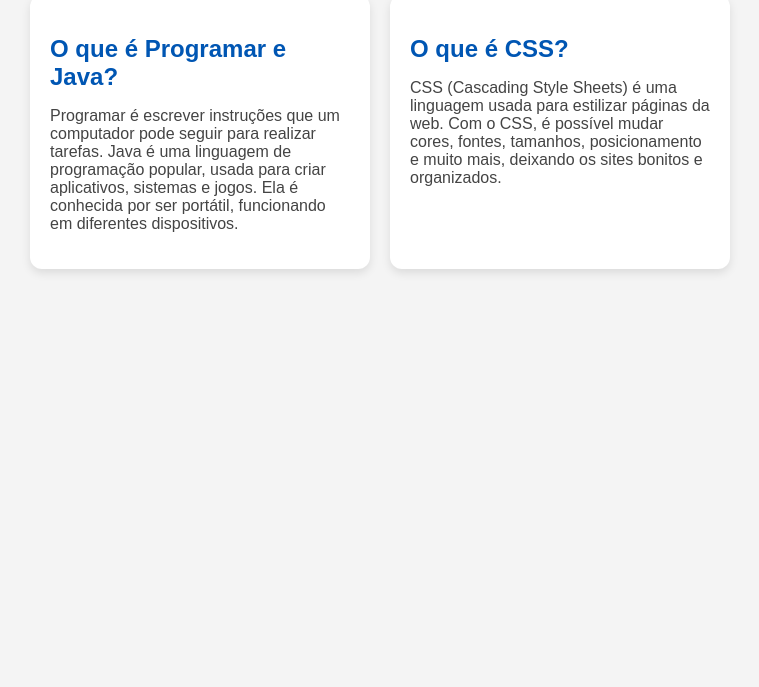
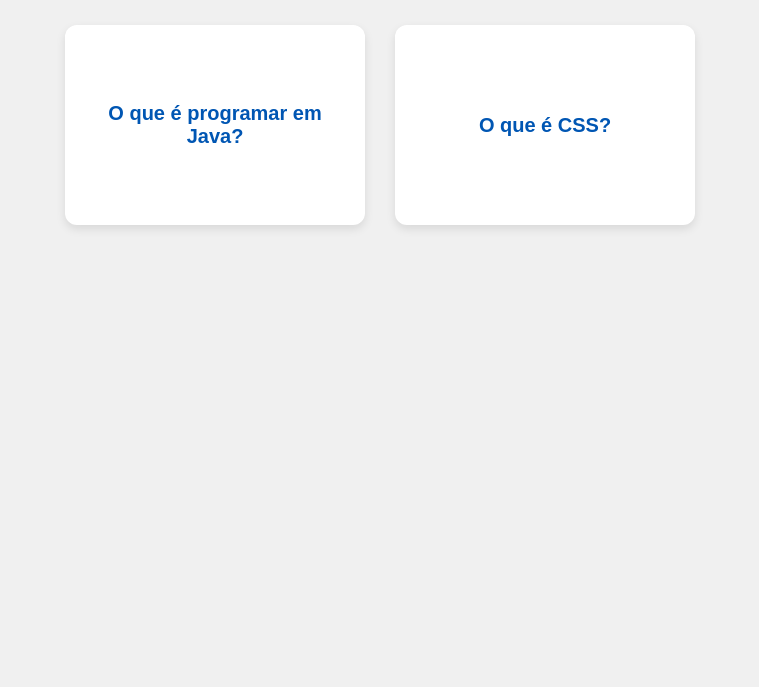
Before and after one commit to andrebatistarossetim/desenvolvendo-uma-ferramenta1, a plain HTML site: page index.html in a window 1280 px wide. Shown: the part 113-800 px from the top of the page, without its empty margins (260-1019 px from the left). Drawn offline with Linux system fonts and the light colour scheme.

Commit message:
Update index.html

```diff
--- a/index.html
+++ b/index.html
@@ -1,16 +1,15 @@
-
 <!DOCTYPE html>
 <html lang="pt-BR">
 <head>
   <meta charset="UTF-8" />
   <meta name="viewport" content="width=device-width, initial-scale=1.0"/>
-  <title>Cartões Informativos</title>
+  <title>Cartões Interativos</title>
   <style>
     body {
       font-family: Arial, sans-serif;
-      background: #f4f4f4;
+      background: #f0f0f0;
       margin: 0;
-      padding: 20px;
+      padding: 40px;
     }
 
     h1 {
@@ -22,48 +21,88 @@
       display: flex;
       justify-content: center;
       flex-wrap: wrap;
-      gap: 20px;
-      margin-top: 30px;
+      gap: 30px;
+      margin-top: 40px;
     }
 
-    .card {
-      background: white;
-      border-radius: 12px;
-      box-shadow: 0 4px 10px rgba(0, 0, 0, 0.1);
-      padding: 20px;
+    .flip-card {
+      background-color: transparent;
       width: 300px;
-      transition: transform 0.2s;
+      height: 200px;
+      perspective: 1000px;
     }
 
-    .card:hover {
-      transform: scale(1.05);
+    .flip-card-inner {
+      position: relative;
+      width: 100%;
+      height: 100%;
+      text-align: center;
+      transition: transform 0.6s;
+      transform-style: preserve-3d;
     }
 
-    .card h2 {
-      color: #0056b3;
-      margin-bottom: 10px;
+    .flip-card:hover .flip-card-inner {
+      transform: rotateY(180deg);
     }
 
-    .card p {
-      color: #444;
+    .flip-card-front, .flip-card-back {
+      position: absolute;
+      width: 100%;
+      height: 100%;
+      border-radius: 12px;
+      box-shadow: 0 4px 10px rgba(0,0,0,0.1);
+      backface-visibility: hidden;
+      display: flex;
+      align-items: center;
+      justify-content: center;
+      padding: 20px;
+      box-sizing: border-box;
+    }
+
+    .flip-card-front {
+      background-color: #ffffff;
+      color: #0056b3;
+      font-size: 20px;
+      font-weight: bold;
+    }
+
+    .flip-card-back {
+      background-color: #0056b3;
+      color: white;
+      transform: rotateY(180deg);
+      font-size: 16px;
     }
   </style>
 </head>
 <body>
 
-  <h1>Cartões de Programação</h1>
+  <h1>Cartões Interativos</h1>
 
   <div class="container">
-    <div class="card">
-      <h2>O que é Programar e Java?</h2>
-      <p>Programar é escrever instruções que um computador pode seguir para realizar tarefas. Java é uma linguagem de programação popular, usada para criar aplicativos, sistemas e jogos. Ela é conhecida por ser portátil, funcionando em diferentes dispositivos.</p>
+    <!-- Cartão 1 -->
+    <div class="flip-card">
+      <div class="flip-card-inner">
+        <div class="flip-card-front">
+          O que é programar em Java?
+        </div>
+        <div class="flip-card-back">
+          Programar é escrever instruções que um computador pode seguir para realizar tarefas. Java é uma linguagem popular, usada para criar aplicativos, sistemas e jogos, conhecida por funcionar em diferentes dispositivos.
+        </div>
+      </div>
     </div>
 
-    <div class="card">
-      <h2>O que é CSS?</h2>
-      <p>CSS (Cascading Style Sheets) é uma linguagem usada para estilizar páginas da web. Com o CSS, é possível mudar cores, fontes, tamanhos, posicionamento e muito mais, deixando os sites bonitos e organizados.</p>
+    <!-- Cartão 2 -->
+    <div class="flip-card">
+      <div class="flip-card-inner">
+        <div class="flip-card-front">
+          O que é CSS?
+        </div>
+        <div class="flip-card-back">
+          CSS (Cascading Style Sheets) é usado para estilizar páginas da web, permitindo mudar cores, fontes, tamanhos e organizar os elementos visuais do site de forma atraente e responsiva.
+        </div>
+      </div>
     </div>
   </div>
 
 </body>
-        </html>
+</html>
```
